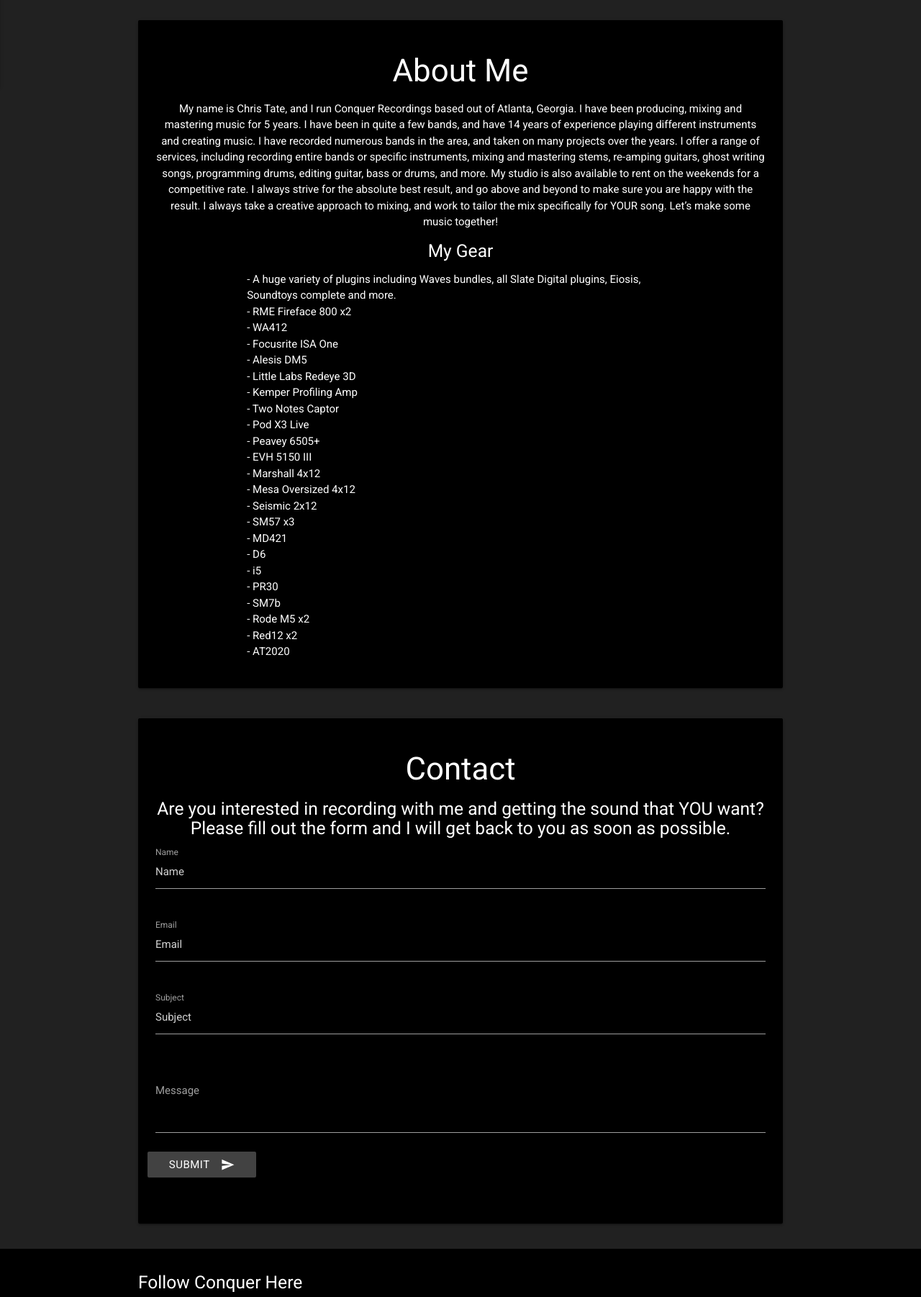
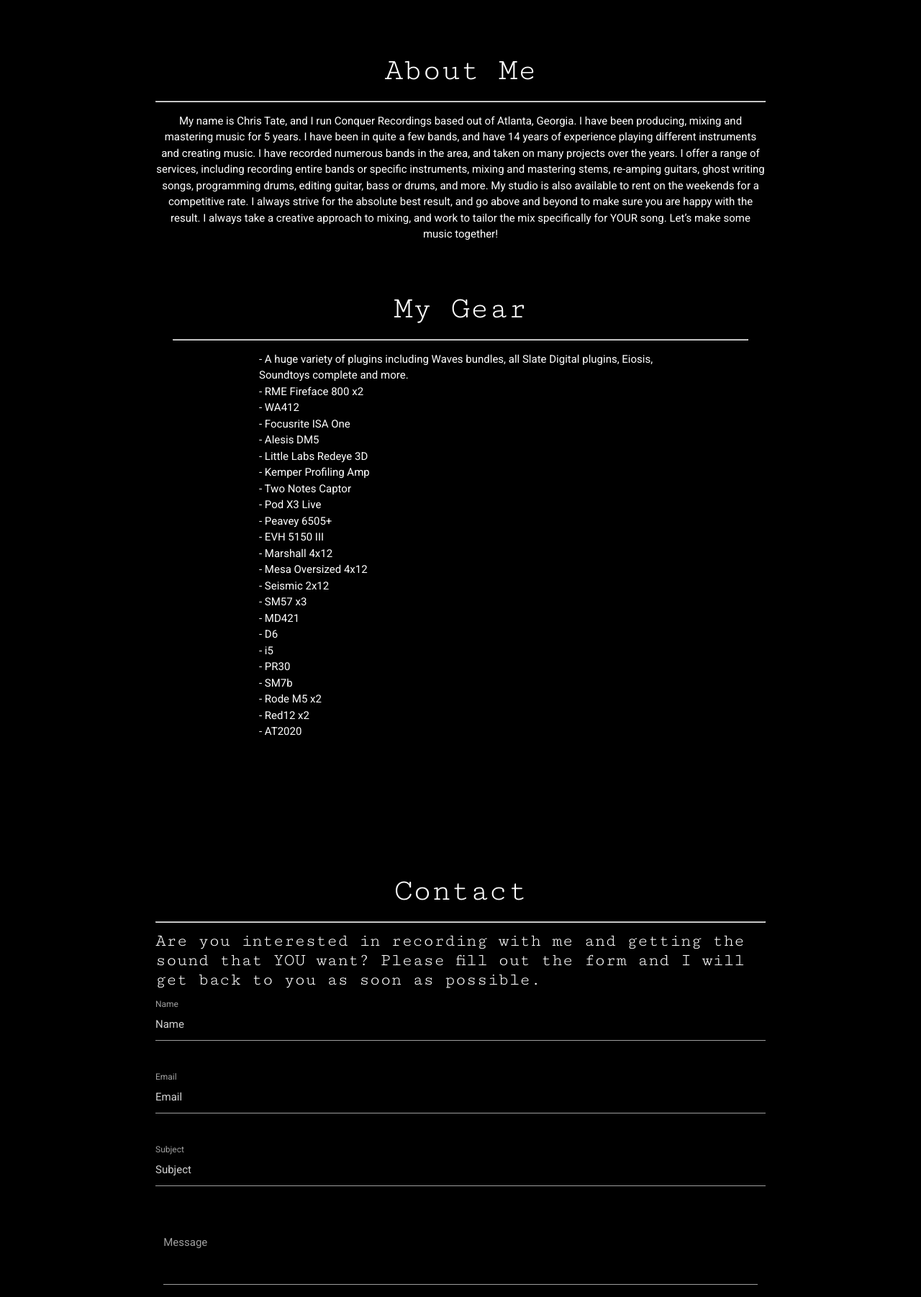
Before and after one commit to davidthrasher/Conquer-Recordings, a PHP site: page /index.html in a window 1280 px wide. Shown: the part 738-2540 px from the top of the page at 72% size. Run offline with PHP 8.4, Linux system fonts and the light colour scheme; some libraries are stand-ins or nearby versions.

Commit message:
Redesigned look

```diff
--- a/assets/css/style.css
+++ b/assets/css/style.css
@@ -1,26 +1,24 @@
-
 html {
-  background-color: #212121;
+  background-color: black;
 }
-h1 {
+h1,h2,h3,h4 {
+  color: white;
+  text-align: center;
+  font-family: 'Cutive Mono', monospace;
+}
+h5 {
+  color: white;
+  text-align: left;
+  font-family: 'Cutive Mono', monospace;
+}
+#bio {
   color: white;
   text-align: center;
   font-family: 'Roboto', sans-serif;
 }
-h3 {
-  color: white;
-  text-align: center;
-  font-family: 'Roboto', sans-serif;
-}
-
-#bio {
-  color: white;
-  text-align: center;
-  /*font-family: 'Roboto', sans-serif;*/
-}
 .design {
   color: white;
-  font-family: 'Roboto', sans-serif;
+  font-family: 'Cutive Mono', monospace;
 }
 #gear {
   color: white;
@@ -28,6 +26,7 @@ h3 {
   font-size: 15px;
   margin-left: 15%;
   margin-right: 15%;
+  font-family: 'Roboto', sans-serif;
 }
 .mySlides {
   max-width: 100%;
--- a/index.html
+++ b/index.html
@@ -79,12 +79,17 @@
           <div class="card-panel black">
             <span class="white-text">
                 <h3>About Me</h3>
+                <hr>
                 <p id="bio">My name is Chris Tate, and I run Conquer Recordings based out of Atlanta, Georgia. I have been producing, mixing and mastering music for 5 years. I have been in quite a few bands, and have 14 years of experience playing different instruments and creating music. I have recorded numerous bands in the area, and taken on many projects over the years.
                 I offer a range of services, including recording entire bands or specific instruments, mixing and mastering stems, re-amping guitars, ghost writing songs, programming drums, editing guitar, bass or drums, and more. My studio is also available to rent on the weekends for a competitive rate.
                 I always strive for the absolute best result, and go above and beyond to make sure you are happy with the result. I always take a creative approach to mixing, and work to tailor the mix specifically for YOUR song.
                 Let’s make some music together!</p>
-
-                <h5 class="center">My Gear</h5>
+            </span>
+          <div class="row">
+            <div class="col s12 m12 l12">
+              <div class="card-panel black">
+                <h3 class="center">My Gear</h3>
+                <hr>
                 <ul id="gear">
                   <li>- A huge variety of plugins including Waves bundles, all Slate Digital plugins, Eiosis, Soundtoys complete and more.</li>
                   <li>- RME Fireface 800 x2</li>
@@ -110,7 +115,7 @@
                   <li>- Red12 x2</li>
                   <li>- AT2020</li>
               </ul>
-            </span>
+
           </div>
         </div>
       </div>
@@ -124,46 +129,41 @@
           <div class="card-panel black">
             <span class="white-text">
                 <h3>Contact</h3>
-                <h5 id="bio">Are you interested in recording with me and getting the sound that YOU want?
+                <hr>
+                <h5>Are you interested in recording with me and getting the sound that YOU want?
                   Please fill out the form and I will get back to you as soon as possible. </h5>
                 <div class="row">
-                  <form class="col s12">
+                  <form action="mailto:thrasher1332@hotmail.com" method="post" class="col s12">
                     <div class="row">
                       <div class="input-field col s12">
                         <input placeholder="Name" id="name" type="text" class="validate">
                         <label for="name">Name</label>
                       </div>
                     </div>
-
                     <div class="row">
                       <div class="input-field col s12">
                         <input placeholder="Email" id="email" type="email" class="validate">
                         <label for="email">Email</label>
                       </div>
                     </div>
-
                     <div class="row">
                       <div class="input-field col s12">
                         <input placeholder="Subject" id="subject" type="text" class="validate">
                         <label for="subject">Subject</label>
                       </div>
                     </div>
-
                     <div class="row">
-                       <form class="col s12">
-
+                       <div class="col s12">
                            <div class="input-field col s12">
                              <textarea id="message" class="materialize-textarea"></textarea>
                              <label for="message">Message</label>
                            </div>
-
-                           <button class="btn waves-effect waves-light grey darken-3" type="submit" name="action">Submit
-                              <i class="material-icons right">send</i>
-                          </button>
-
-                       </form>
+                       </div>
                      </div>
 
+                     <button id="contactsubmit" class="btn waves-effect waves-light grey darken-3" type="submit" name="action">Submit
+                        <i class="material-icons right">send</i>
+                    </button>
                   </form>
                 </div>
             </span>
--- a/store.html
+++ b/store.html
@@ -46,6 +46,7 @@
 
     <div class="container">
       <h1>Kemper Profiles</h1>
+      <hr>
       <p id="bio">The Kemper Profiling Amp is an incredibly powerful tool that has been key to getting in your face,
         aggressive and realistic guitar tones in my mixes. I have taken a huge amount of profiles since I’ve
         had a Kemper, and I have made many of them available for free download and some for purchase. Check out
```
